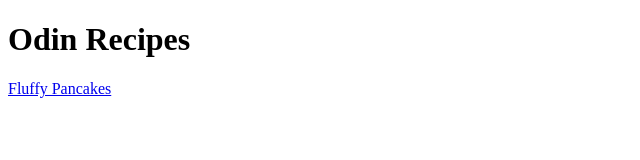
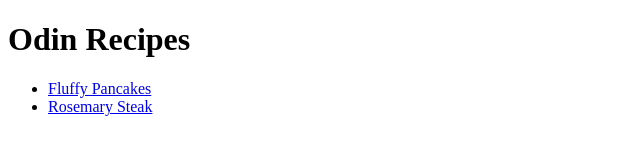
Before and after one commit to spammertime/odin-recipes, a plain HTML site: page index.html in a window 1280 px wide. Shown: the whole page, without its empty margins (0-640 px from the left). Drawn offline with Linux system fonts and the light colour scheme.

Commit message:
Added rosemary steak page and linked to the index. Created new white bean soup html.

```diff
--- a/index.html
+++ b/index.html
@@ -7,6 +7,10 @@
 
     <body>
         <h1>Odin Recipes</h1>
-        <a href="recipes/fluffyPancakes.html">Fluffy Pancakes</a>
+        <ul>
+            <li><a href="recipes/fluffyPancakes.html">Fluffy Pancakes</a></li>
+            <li><a href="recipes/rosemarySteak.html">Rosemary Steak</a></li>
+        </ul>
+
     </body>
 </html>
```
Also changed, not shown: recipes/fluffyPancakes.html (+1 -1 lines).
